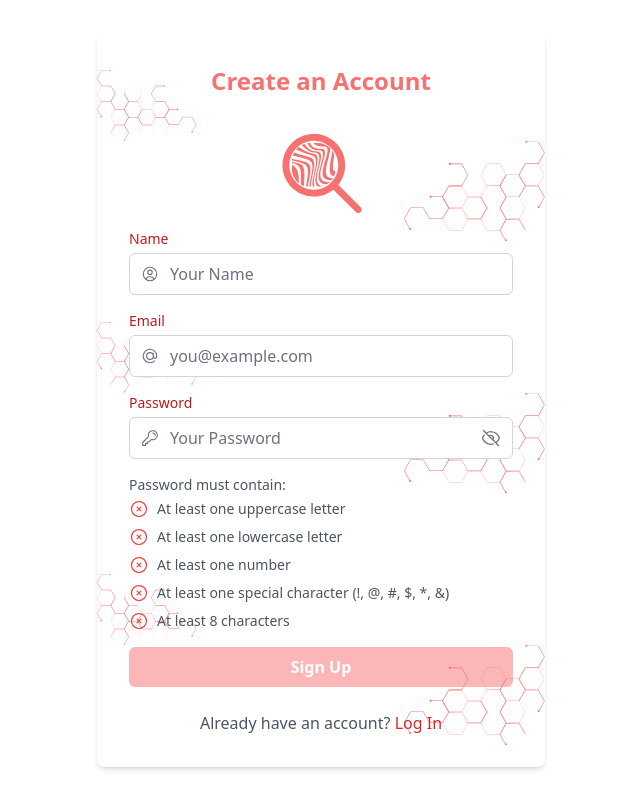
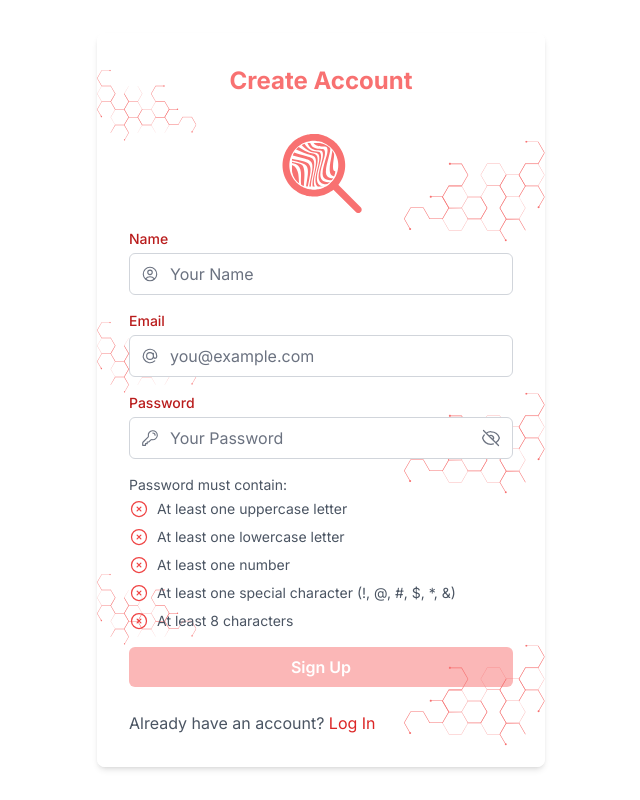
Before and after one commit to Qntlz/Lost-Found-Web-App, a Next.js app: page /signup in a window 1280 px wide. Shown: the whole page, without its empty margins (319-959 px from the left). Built offline with nearby package versions, Linux system fonts and the light colour scheme; no server answers.

Commit message:
Add inter font

```diff
--- a/app/ui/signup/signup-form.tsx
+++ b/app/ui/signup/signup-form.tsx
@@ -9,6 +9,7 @@ import { auth } from '@/firebaseConfig'; // Import Firebase auth configuration
 import { useRouter } from 'next/navigation'; // Import useRouter to redirect
 import { updateProfile } from 'firebase/auth'; // Make sure to import updateProfile
 import SuccessAccount from './successful';
+import { inter } from '../fonts';
 
 export default function SignupForm() {
     const router = useRouter(); // Initialize the router
@@ -111,9 +112,9 @@ export default function SignupForm() {
     }
 
     return (
-        <div className="min-h-screen flex items-center justify-center">
+        <div className={`${inter.className} min-h-screen flex items-center justify-center`}>
             <div className="w-full max-w-md p-8 bg-[url('/Background.svg')] bg-contain rounded-lg shadow-md">
-                <h2 className="text-2xl font-bold text-center text-red-400 mb-6">Create an Account</h2>
+                <h2 className={`text-2xl font-bold text-center text-red-400 mb-6`}>Create Account</h2>
                 <div className='flex items-center justify-center'>
                     <Image
                         src="/logo.svg" // Replace with your logo path
@@ -249,7 +250,7 @@ export default function SignupForm() {
 
                 </form>
 
-                <p className="mt-6 text-center text-gray-600">
+                <p className="mt-6 text-start text-gray-600">
                     Already have an account?{' '}
                     <Link href="/login" className="text-red-600 hover:underline">
                         Log In
@@ -259,5 +260,3 @@ export default function SignupForm() {
         </div>
     );
 };
-
-//export default SignupForm;
```
